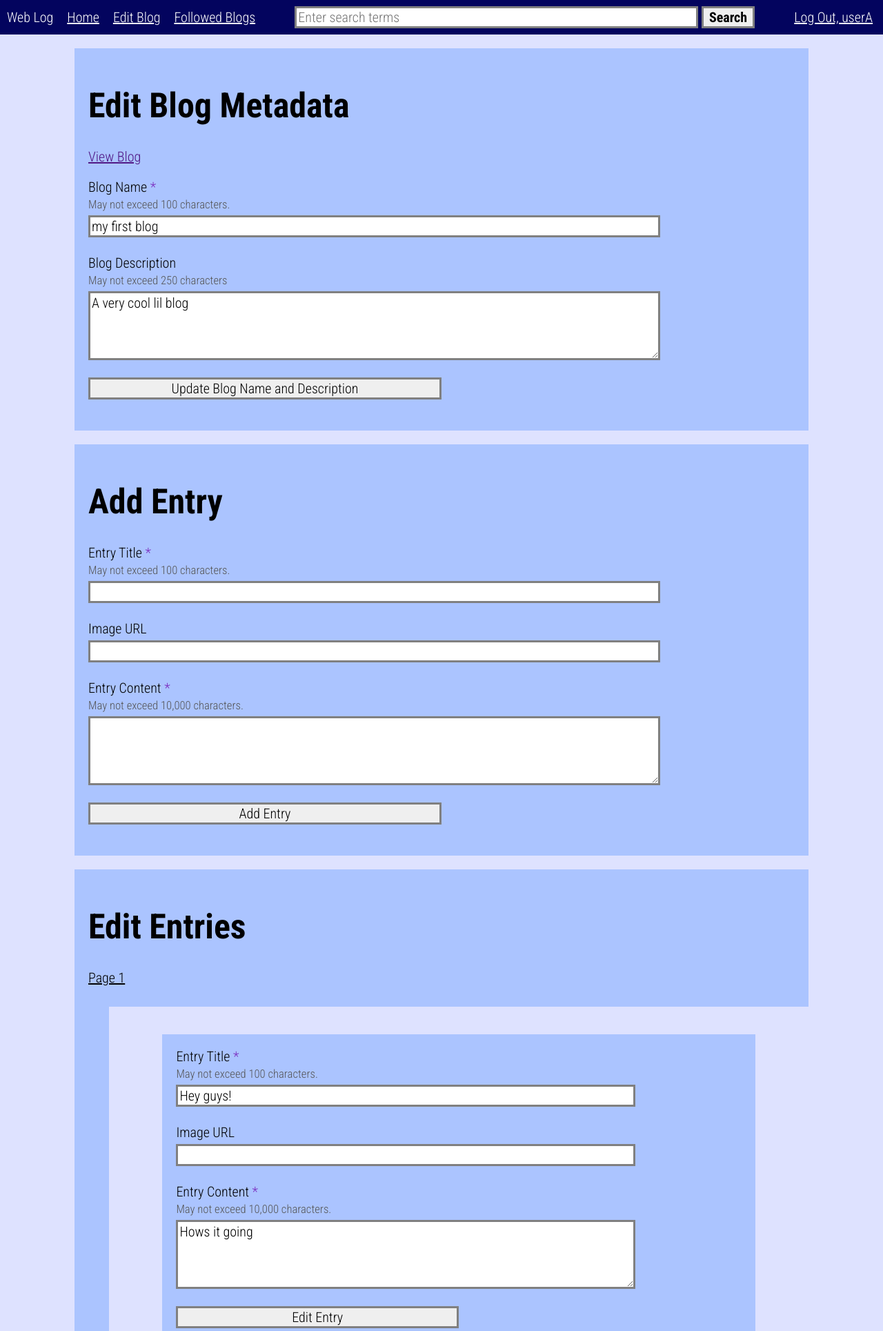
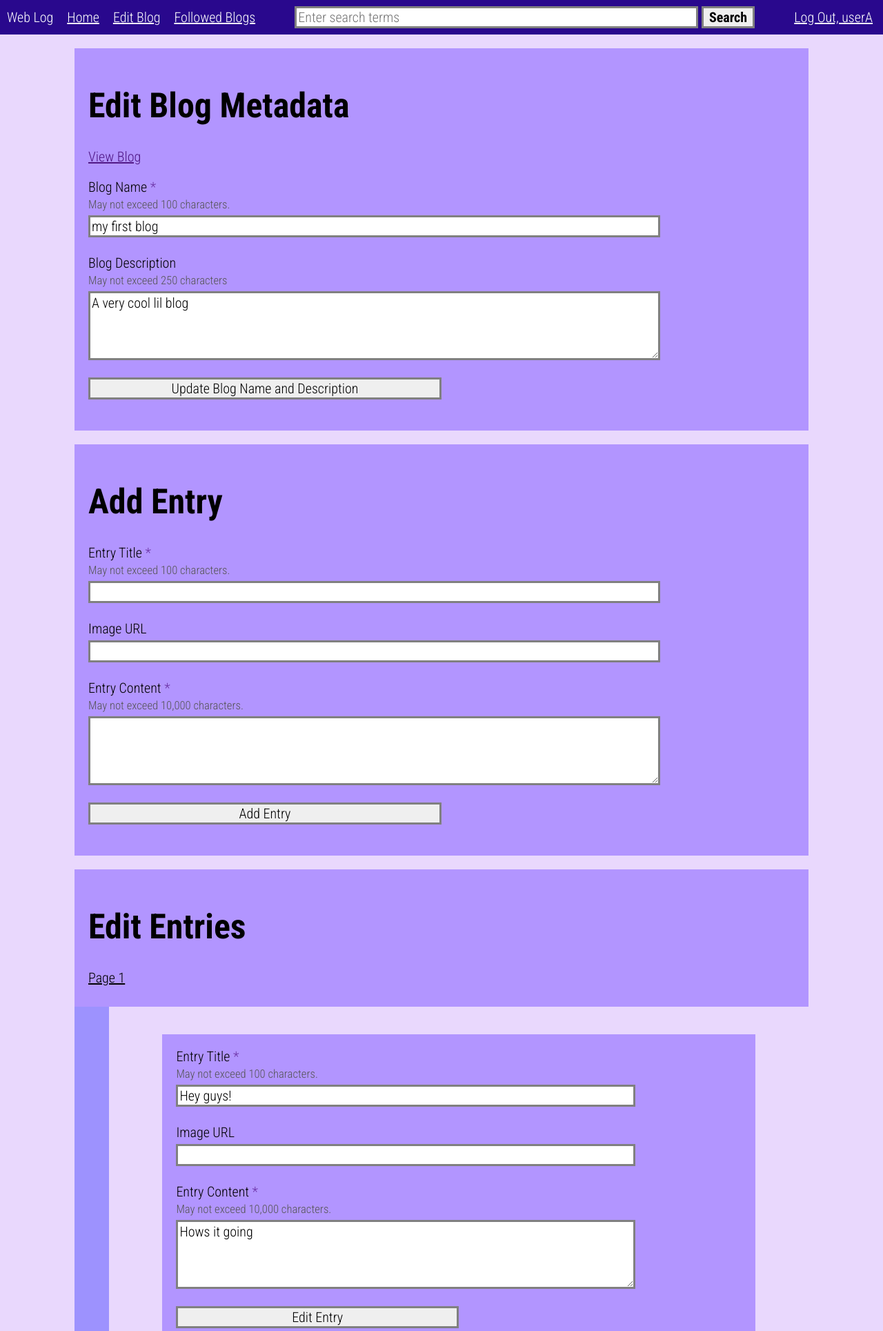
Before and after one commit to Ishq01/TeamRIID__dlup10_ichenadamczyk20_igupta10_rmui10, a Flask app: page /edit-blog in a window 1280 px wide. Shown: the top 1929 px of the page at 69% size. Run offline with Flask 2, Linux system fonts and the light colour scheme; a user stored in the database is signed in; data comes from the database, SQL or seed files in the repository.

Commit message:
update css

```diff
--- a/app/static/styles.css
+++ b/app/static/styles.css
@@ -11,7 +11,7 @@ html, body {
 }
 
 body {
-    background-color: #dee2ff;
+    background-color: #e0c7fdb0;
     display: flex;
     flex: 1 1 auto;
     flex-direction: column;
@@ -26,7 +26,7 @@ br {
 }
 
 .container, .containers {
-    background-color: #abc4ff;
+    background-color: #B295FF;
     padding: 20px;
     font-size: 20px;
 }
@@ -63,7 +63,7 @@ div.text {
 }
 
 .error-msg {
-    background-color: #e4c1f9;
+    background-color: #D9B4FD;
     border-color: #000000;
     border-style: ridge;
     border-width: 3px;
@@ -103,7 +103,7 @@ div.text {
 }
 
 span.required {
-    color: #7b2cbf;
+    color: #6C33A6;
 }
 
 nav a, nav p {
@@ -153,7 +153,7 @@ fieldset a {
     flex-wrap: nowrap;
     justify-content: space-between;
     align-items: stretch;
-    background-color: #03045e;
+    background-color: #29088D;
     height: 50px;
     width: 100%;
     position: sticky;
@@ -280,7 +280,7 @@ td .desc {
 }
 
 tr:nth-child(odd) {
-    background-color: #cdd2f8;
+    background-color: #C5BDFA;
     color: black;
 }
 
@@ -359,7 +359,7 @@ input[type="submit"]:hover {
     width: clamp(400px, 33%, 600px);
     border-right: 6px solid #7b2cbf;
     font-size: 20px;
-    background-color: #abc4ffb4;
+    background-color: #877effc4;
     height: 100%;
     margin: 0;
     padding-top: 10px;
@@ -426,7 +426,7 @@ body > #bloghome .entries {
     margin: -20px auto;
     margin-left: auto;
     margin-right: auto;
-    border-left: 50px solid #abc4ff;
+    border-left: 50px solid #877effc4;
     z-index: 0;
     transform: translateX(25px);
 }
```
